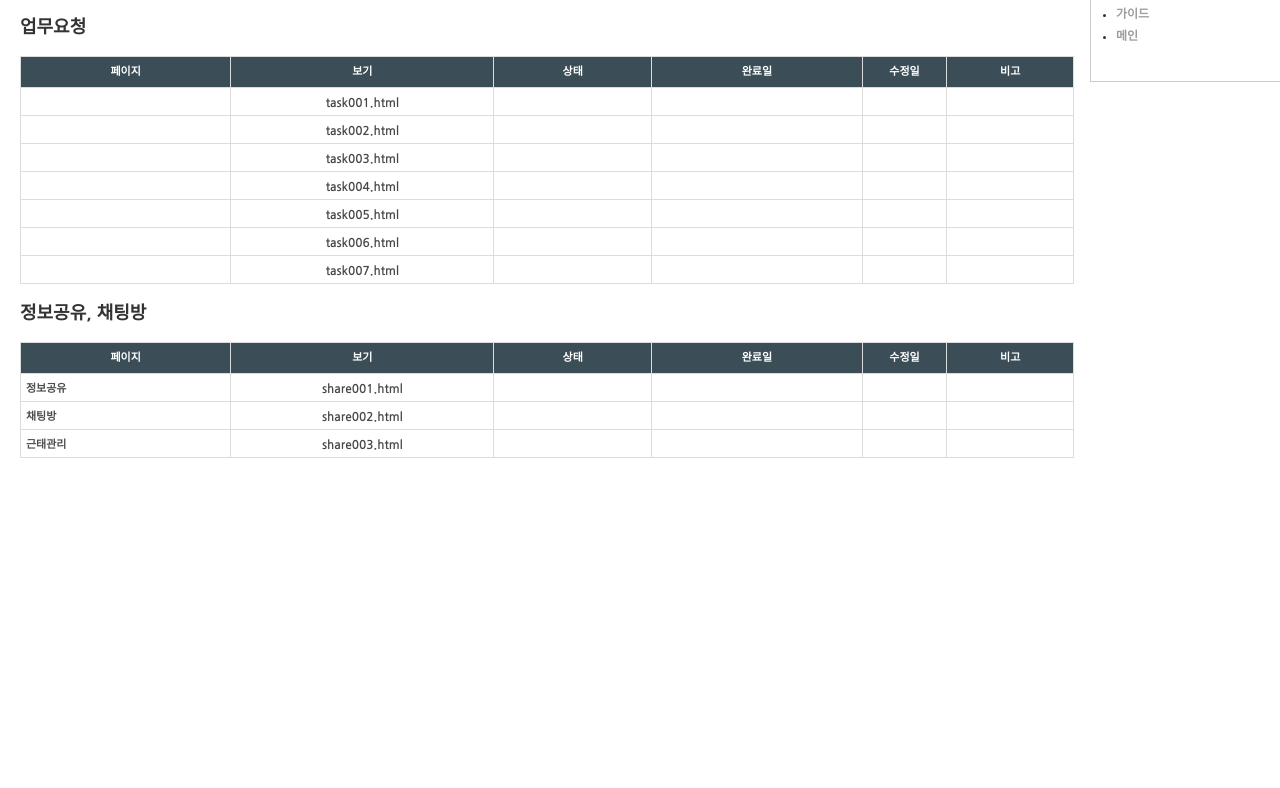
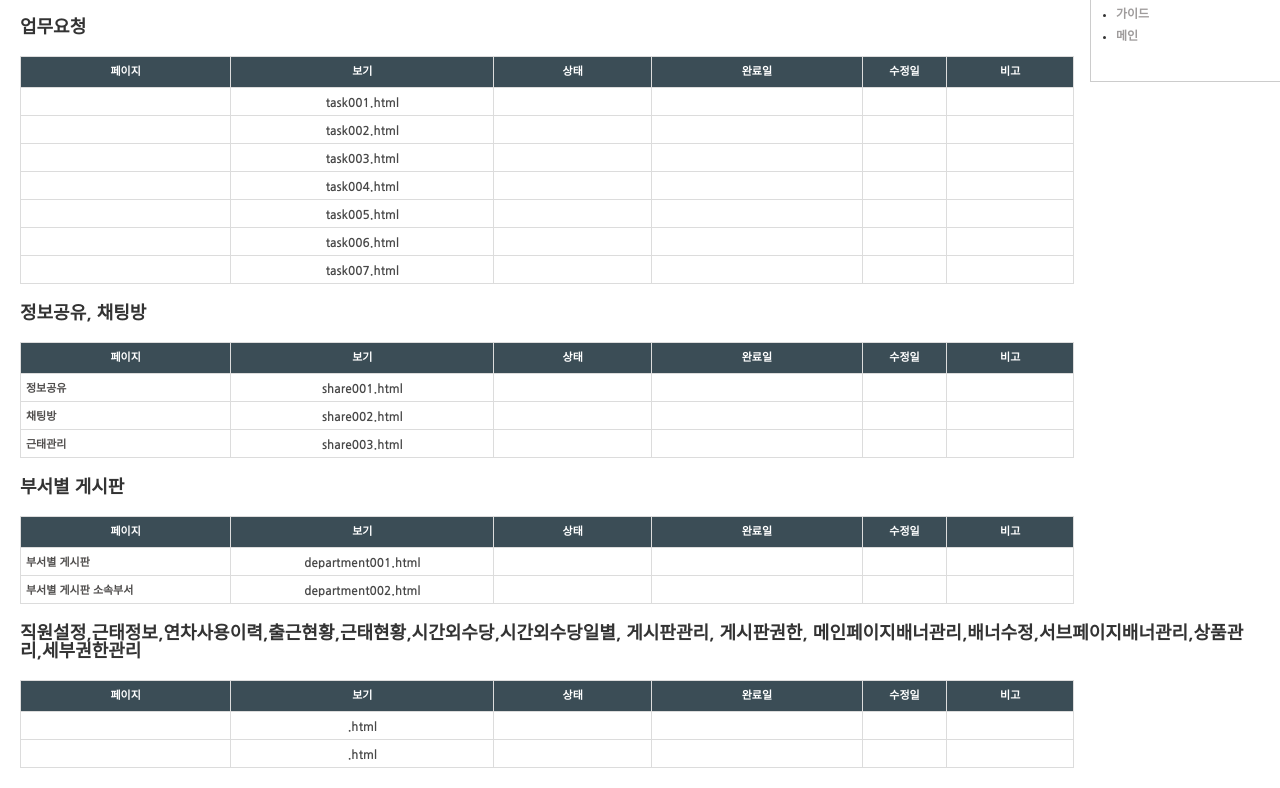
Before and after one commit to tourbaksa/gw, a plain HTML site: page codinglist.html in a window 1280 px wide. Shown: the part 322-1110 px from the top of the page. Before the commit the page ends 800 px from the top, so only its background shows below. Drawn offline with Linux system fonts and the light colour scheme.

Commit message:
부서별

```diff
--- a/codinglist.html
+++ b/codinglist.html
@@ -335,7 +335,88 @@
         </tbody>
     </table>
 
+	<h2>부서별 게시판</h2>
+    <table width="100%" border="0" cellspacing="1" cellpadding="4" bgcolor="dcdcdc" align="left">
+        <colgroup>
+            <col width="20%" />
+            <col width="25%" />
+            <col width="60" />
+            <col width="60" />
+            <col width="100" />
+            <col width="100" />
+            <col width="*" />
+        </colgroup>
+        <thead>
+        <tr>
+            <th scope="col">페이지</th>
+            <th scope="col">보기</th>
+            <th scope="col">상태</th>
+            <th scope="col">완료일</th>
+            <th scope="col">수정일</th>
+            <th scope="col">비고</th>
+        </tr>
+        </thead>
+        <tbody>
+        <!-- 메인 -->
+        <tr>
+            <td class="tc">부서별 게시판</td>
+            <td><a href="department/department001.html" target="_blank">department001.html</a></td>
+            <td></td>
+            <td></td>
+            <td></td>
+            <td class="tl"></td>
+        </tr>
+		<tr>
+            <td class="tc">부서별 게시판 소속부서</td>
+            <td><a href="department/department002.html" target="_blank">department002.html</a></td>
+            <td></td>
+            <td></td>
+            <td></td>
+            <td class="tl"></td>
+        </tr>
+        </tbody>
+    </table>
 
+	<h2>직원설정,근태정보,연차사용이력,출근현황,근태현황,시간외수당,시간외수당일별, 게시판관리, 게시판권한, 메인페이지배너관리,배너수정,서브페이지배너관리,상품관리,세부권한관리</h2>
+    <table width="100%" border="0" cellspacing="1" cellpadding="4" bgcolor="dcdcdc" align="left">
+        <colgroup>
+            <col width="20%" />
+            <col width="25%" />
+            <col width="60" />
+            <col width="60" />
+            <col width="100" />
+            <col width="100" />
+            <col width="*" />
+        </colgroup>
+        <thead>
+        <tr>
+            <th scope="col">페이지</th>
+            <th scope="col">보기</th>
+            <th scope="col">상태</th>
+            <th scope="col">완료일</th>
+            <th scope="col">수정일</th>
+            <th scope="col">비고</th>
+        </tr>
+        </thead>
+        <tbody>
+        <tr>
+            <td class="tc"></td>
+            <td><a href=".html" target="_blank">.html</a></td>
+            <td></td>
+            <td></td>
+            <td></td>
+            <td class="tl"></td>
+        </tr>
+		<tr>
+            <td class="tc"></td>
+            <td><a href=".html" target="_blank">.html</a></td>
+            <td></td>
+            <td></td>
+            <td></td>
+            <td class="tl"></td>
+        </tr>
+        </tbody>
+    </table>
 
 </div>
 
```
Also changed, not shown: department/department001.html (added).
